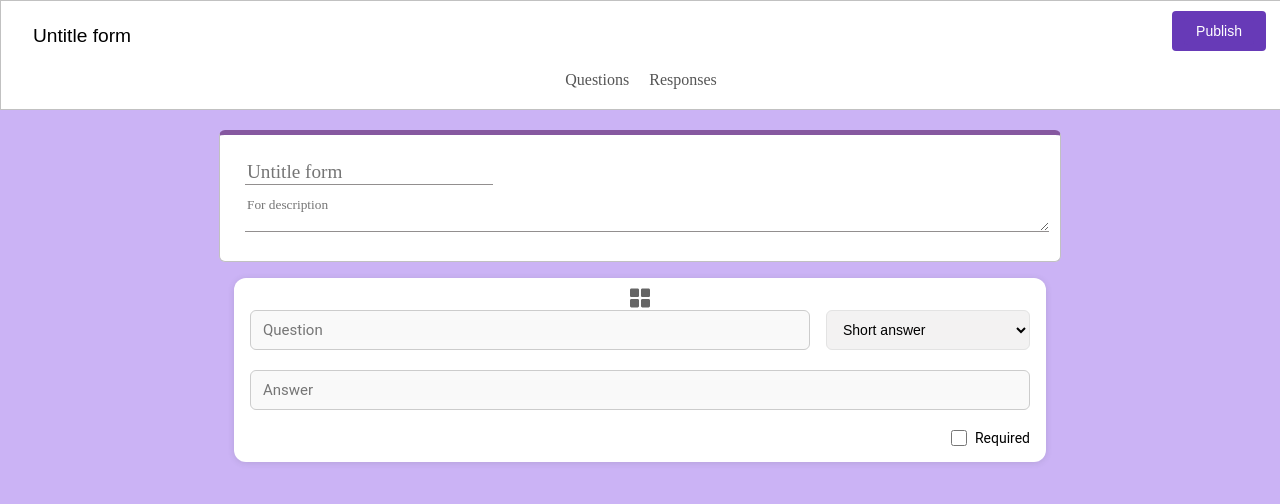
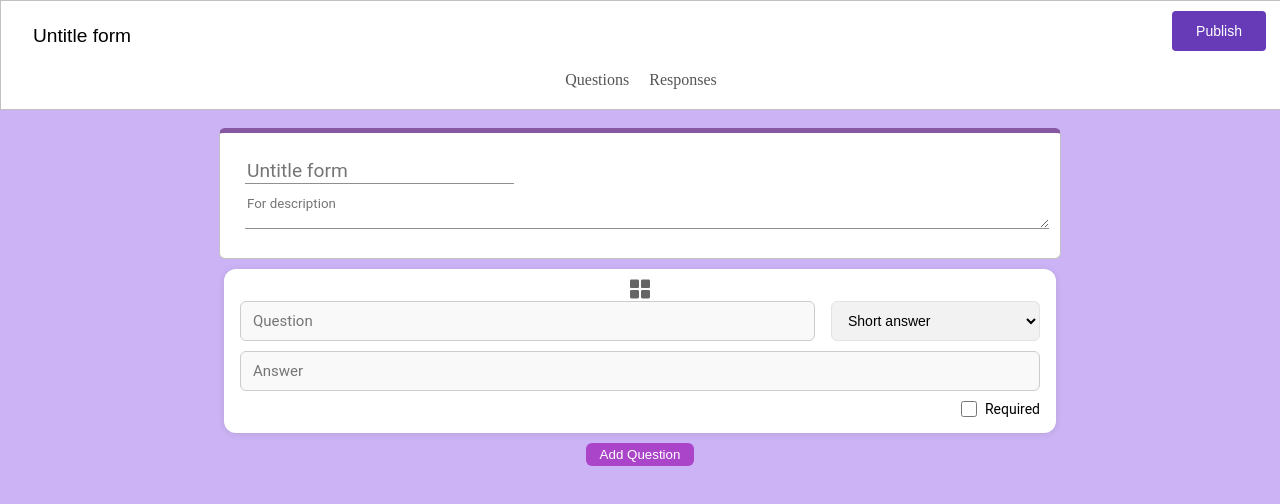
Before and after one commit to mitesh5010/Enquiry-Form, an Angular app: page / in a window 1280 px wide. Shown: the top 504 px of the page. Built offline with nearby package versions, Linux system fonts and the light colour scheme; what @primeng/themes, primeng would draw is missing.

Commit message:
Fix form css to fit each section respectvely and create ADD QUE btn

```diff
--- a/src/app/form-title/form-title.component.css
+++ b/src/app/form-title/form-title.component.css
@@ -1,6 +1,5 @@
 .form-title{
-  position: absolute;
-  top: 130px;
+  position: relative;
   left: 50%;
   transform: translateX(-50%);
   border: 1px solid #c1c1c1;
@@ -11,6 +10,8 @@
   padding: 20px;
   border-radius: 6px;
   border-top: 5px solid #8658a0; /* 2px colored top border (using a shade of purple) */
+  margin-bottom: 0px;
+  margin-top: 120px;
 }
 .title{
   font-size: larger;
--- a/src/app/form/form.component.css
+++ b/src/app/form/form.component.css
@@ -1,12 +1,17 @@
 
+.add-question-btn {
+  background-color: #aa45c9;
+  color: white;
+  padding: 4px 14px;
+  border: none;
+  border-radius: 6px;
+  cursor: pointer;
+  display: block;
+  margin: 0 auto 0 auto;
+  width: fit-content;
 
-input{
-  margin-top: 15px;
-  border: none;
-  outline: none;
-  background-color: transparent;
-  color: inherit;
-  border-bottom: 1px solid transparent;
-  transition: border-bottom-color 0.2s ease;
-  font-size: larger;
 }
+
+.add-question-btn:hover {
+  background-color: #d467f1;
+}
--- a/src/app/form/form.component.html
+++ b/src/app/form/form.component.html
@@ -1,4 +1,5 @@
-<form action="">
+<form action="" class="form-container">
   <app-form-title />
   <app-questions />
+  <button type="button" class="add-question-btn">Add Question</button>
 </form>
--- a/src/app/questions/question/question.component.css
+++ b/src/app/questions/question/question.component.css
@@ -1,20 +1,17 @@
  section{
   position: relative;
-  top: 270px;
   left: 50%;
   transform: translateX(-50%);
   background-color: #fff;
   padding: 32px 16px 16px;
-  margin-bottom: 20px;
   width: 100%;
-  max-width: 780px;
+  max-width: 800px;
   border-radius: 12px;
   box-shadow: 0 1px 6px rgba(60, 64, 67, 0.15);
   display: flex;
-  font-family: 'Roboto', 'Segoe UI', sans-serif;
   transition: box-shadow 0.2s ease;
   flex-direction: column;
-  gap: 20px;
+  gap: 10px;
 }
 
 section:hover {
--- a/src/app/questions/question/question.component.html
+++ b/src/app/questions/question/question.component.html
@@ -1,13 +1,9 @@
-<form class="form-container" (ngSubmit)="onSubmit()">
 <section>
   <div class="drag-icon">
-      <svg width="512" height="481" viewBox="0 0 512 481.157"
-      shape-rendering="geometricPrecision"
-      text-rendering="geometricPrecision"
-      image-rendering="optimizeQuality"
-      fill-rule="evenodd"
-      clip-rule="evenodd">
-      <path d="M35.64 0h159.702c19.604 0 35.641 16.037 35.641 35.64v145.308c0 19.604-16.037 35.64-35.641 35.64H35.64c-19.603 0-35.64-16.036-35.64-35.64V35.64C0 16.037 16.037 0 35.64 0zm281.017 264.569h159.702c19.604 0 35.641 16.036 35.641 35.64v145.307c0 19.604-16.037 35.641-35.641 35.641H316.657c-19.603 0-35.64-16.037-35.64-35.641V300.209c0-19.604 16.037-35.64 35.64-35.64zm-281.017 0h159.702c19.604 0 35.641 16.036 35.641 35.64v145.307c0 19.604-16.037 35.641-35.641 35.641H35.64C16.037 481.157 0 465.12 0 445.516V300.209c0-19.604 16.037-35.64 35.64-35.64zM316.657 0h159.702C495.963 0 512 16.037 512 35.64v145.308c0 19.604-16.037 35.64-35.641 35.64H316.657c-19.603 0-35.64-16.036-35.64-35.64V35.64c0-19.603 16.037-35.64 35.64-35.64z"/>
+    <svg width="512" height="481" viewBox="0 0 512 481.157" shape-rendering="geometricPrecision"
+      text-rendering="geometricPrecision" image-rendering="optimizeQuality" fill-rule="evenodd" clip-rule="evenodd">
+      <path
+        d="M35.64 0h159.702c19.604 0 35.641 16.037 35.641 35.64v145.308c0 19.604-16.037 35.64-35.641 35.64H35.64c-19.603 0-35.64-16.036-35.64-35.64V35.64C0 16.037 16.037 0 35.64 0zm281.017 264.569h159.702c19.604 0 35.641 16.036 35.641 35.64v145.307c0 19.604-16.037 35.641-35.641 35.641H316.657c-19.603 0-35.64-16.037-35.64-35.641V300.209c0-19.604 16.037-35.64 35.64-35.64zm-281.017 0h159.702c19.604 0 35.641 16.036 35.641 35.64v145.307c0 19.604-16.037 35.641-35.641 35.641H35.64C16.037 481.157 0 465.12 0 445.516V300.209c0-19.604 16.037-35.64 35.64-35.64zM316.657 0h159.702C495.963 0 512 16.037 512 35.64v145.308c0 19.604-16.037 35.64-35.641 35.64H316.657c-19.603 0-35.64-16.036-35.64-35.64V35.64c0-19.603 16.037-35.64 35.64-35.64z" />
     </svg>
   </div>
   <div class="que-input">
@@ -35,7 +31,7 @@
     @for (option of multipleChoiceOptions; track $index) {
     <div class="option">
       <input type="radio" [name]="'multiple-choice'" disabled />
-            <input type="text" placeholder="Option {{$index + 1}}"  />
+      <input type="text" placeholder="Option {{$index + 1}}" />
     </div>
 
     }
@@ -67,4 +63,3 @@
     <label for="required">Required</label>
   </div>
 </section>
-  </form>
--- a/src/styles.css
+++ b/src/styles.css
@@ -3,3 +3,17 @@ body{
   background-color: hsl(262, 76%, 83%);
   color: black;
 }
+
+.form-container {
+  position: relative;
+  left: 50%;
+  transform: translateX(-50%);
+  background-color: transparent;
+  width: 100%;
+  max-width: 800px;
+  font-family: 'Roboto', 'Segoe UI', sans-serif;
+  transition: box-shadow 0.2s ease;
+  display: flex;
+  flex-direction: column;
+  gap: 10px;
+}
```
Lines whose indentation alone changed are shown as unchanged.
